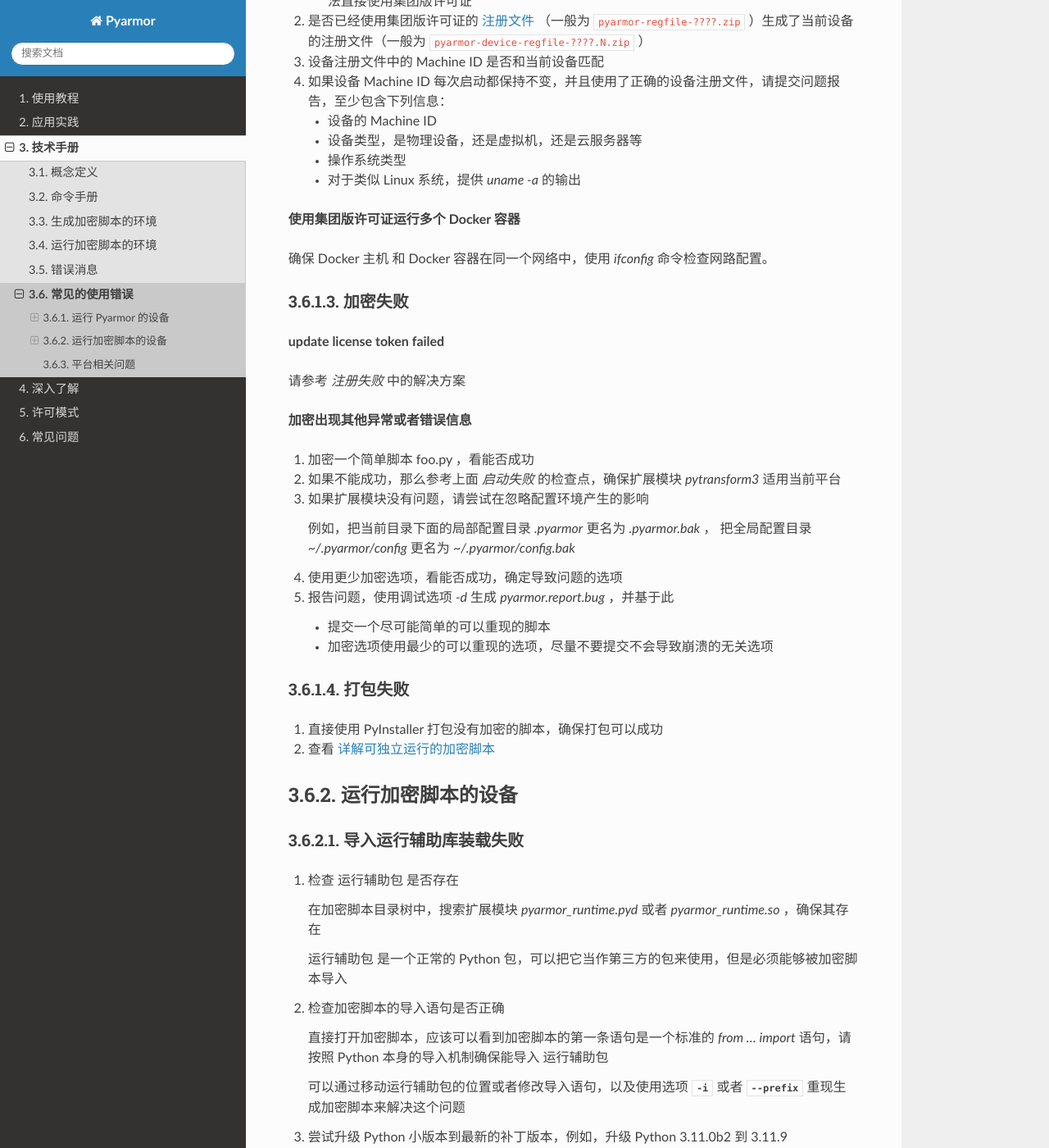
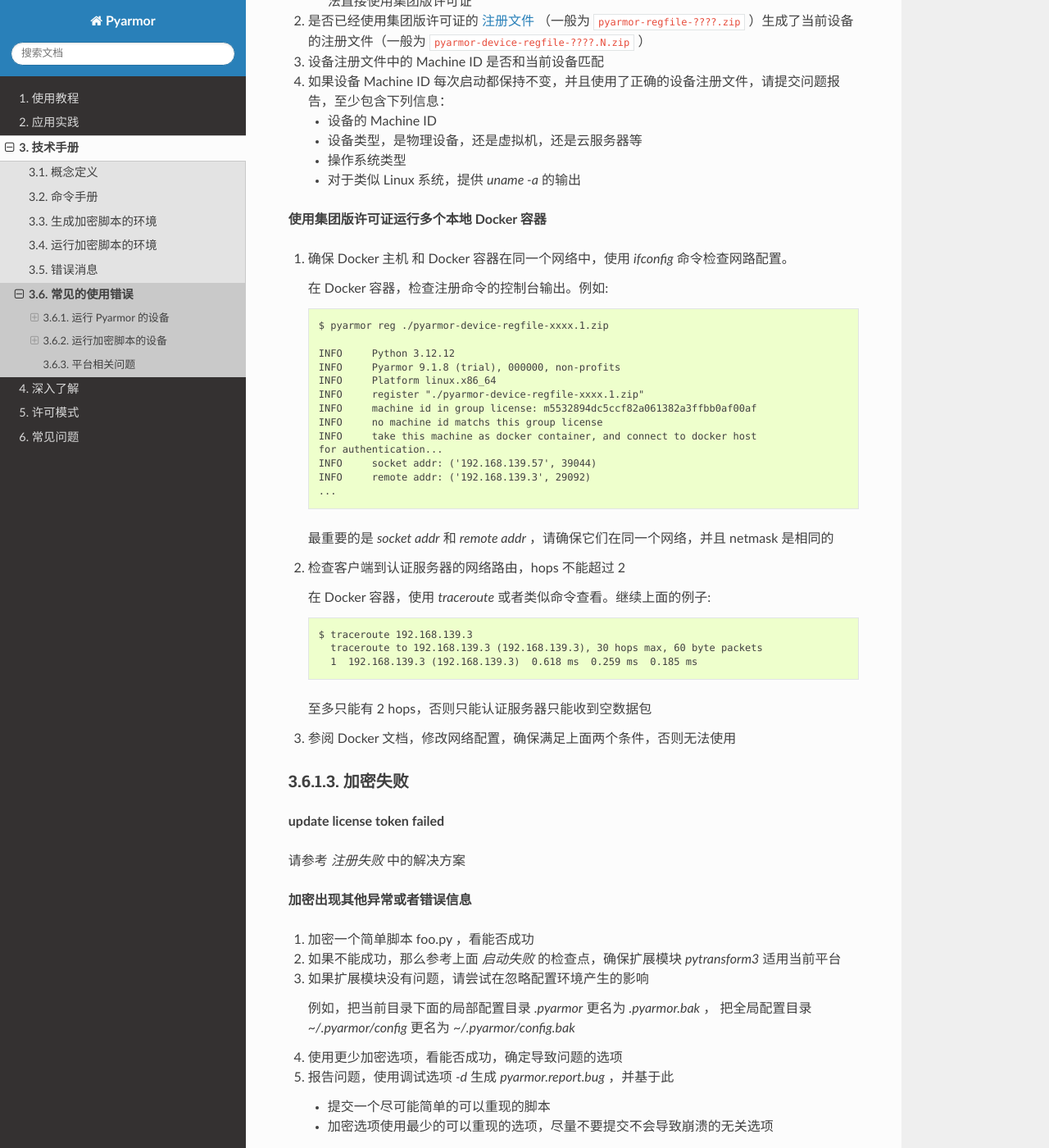
Before and after one commit to dashingsoft/pyarmor-docs-zh, a Sphinx documentation site: the page built from docs/reference/solutions.rst, in a window 1280 px wide and 1400 px high, scrolled down 3112 px. Shown: the whole window at 82% size. Built offline with Sphinx 7.4.7 and the Read the Docs theme 3.1.0, drawn with Linux system fonts in a browser that asks for light colours.

Commit message:
增加集团版许可证应用于本地容器时候的检查方法

```diff
--- a/docs/reference/solutions.rst
+++ b/docs/reference/solutions.rst
@@ -157,9 +157,39 @@
    - 操作系统类型
    - 对于类似 Linux 系统，提供 `uname -a` 的输出
 
-**使用集团版许可证运行多个 Docker 容器**
+**使用集团版许可证运行多个本地 Docker 容器**
 
-确保 Docker 主机 和 Docker 容器在同一个网络中，使用 `ifconfig` 命令检查网路配置。
+1. 确保 Docker 主机 和 Docker 容器在同一个网络中，使用 `ifconfig` 命令检查网路配置。
+
+   在 Docker 容器，检查注册命令的控制台输出。例如::
+
+     $ pyarmor reg ./pyarmor-device-regfile-xxxx.1.zip
+
+     INFO     Python 3.12.12
+     INFO     Pyarmor 9.1.8 (trial), 000000, non-profits
+     INFO     Platform linux.x86_64
+     INFO     register "./pyarmor-device-regfile-xxxx.1.zip"
+     INFO     machine id in group license: m5532894dc5ccf82a061382a3ffbb0af00af
+     INFO     no machine id matchs this group license
+     INFO     take this machine as docker container, and connect to docker host
+     for authentication...
+     INFO     socket addr: ('192.168.139.57', 39044)
+     INFO     remote addr: ('192.168.139.3', 29092)
+     ...
+
+   最重要的是 `socket addr` 和 `remote addr` ，请确保它们在同一个网络，并且 netmask 是相同的
+
+2. 检查客户端到认证服务器的网络路由，hops 不能超过 2
+
+   在 Docker 容器，使用 `traceroute` 或者类似命令查看。继续上面的例子::
+
+     $ traceroute 192.168.139.3
+       traceroute to 192.168.139.3 (192.168.139.3), 30 hops max, 60 byte packets
+       1  192.168.139.3 (192.168.139.3)  0.618 ms  0.259 ms  0.185 ms
+
+   至多只能有 2 hops，否则只能认证服务器只能收到空数据包
+
+3. 参阅 Docker 文档，修改网络配置，确保满足上面两个条件，否则无法使用
 
 .. _fix-obfuscate-issue:
 
```
